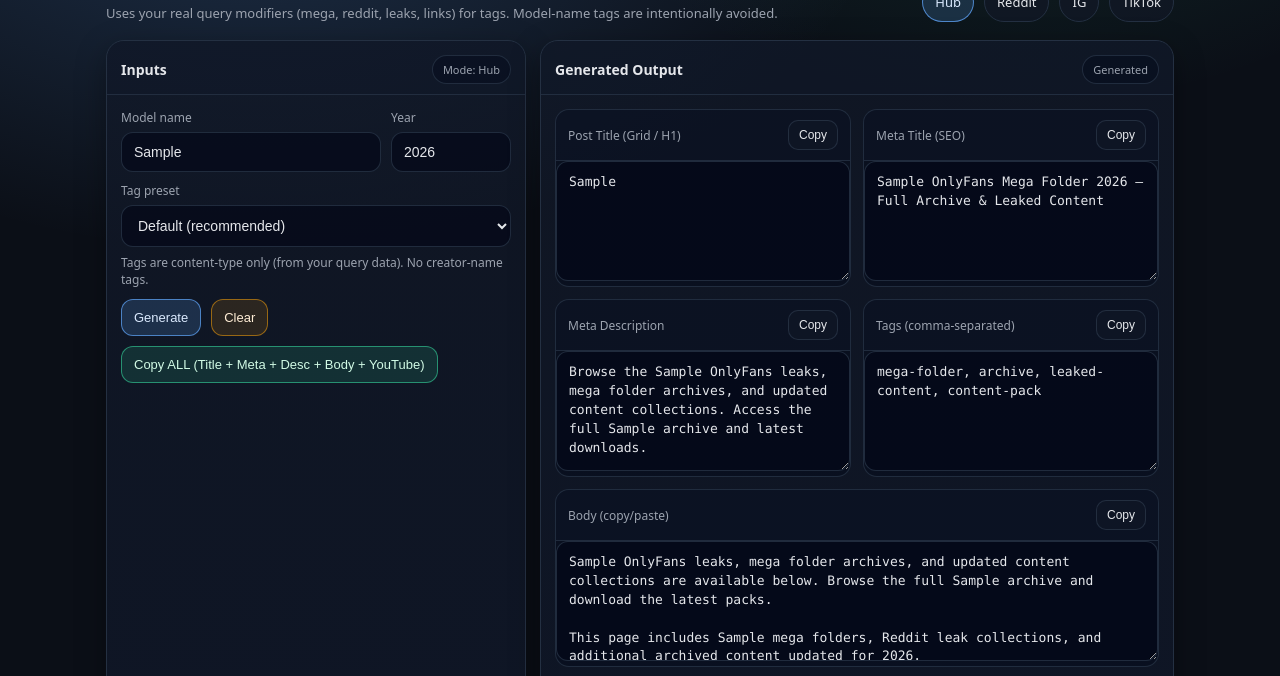
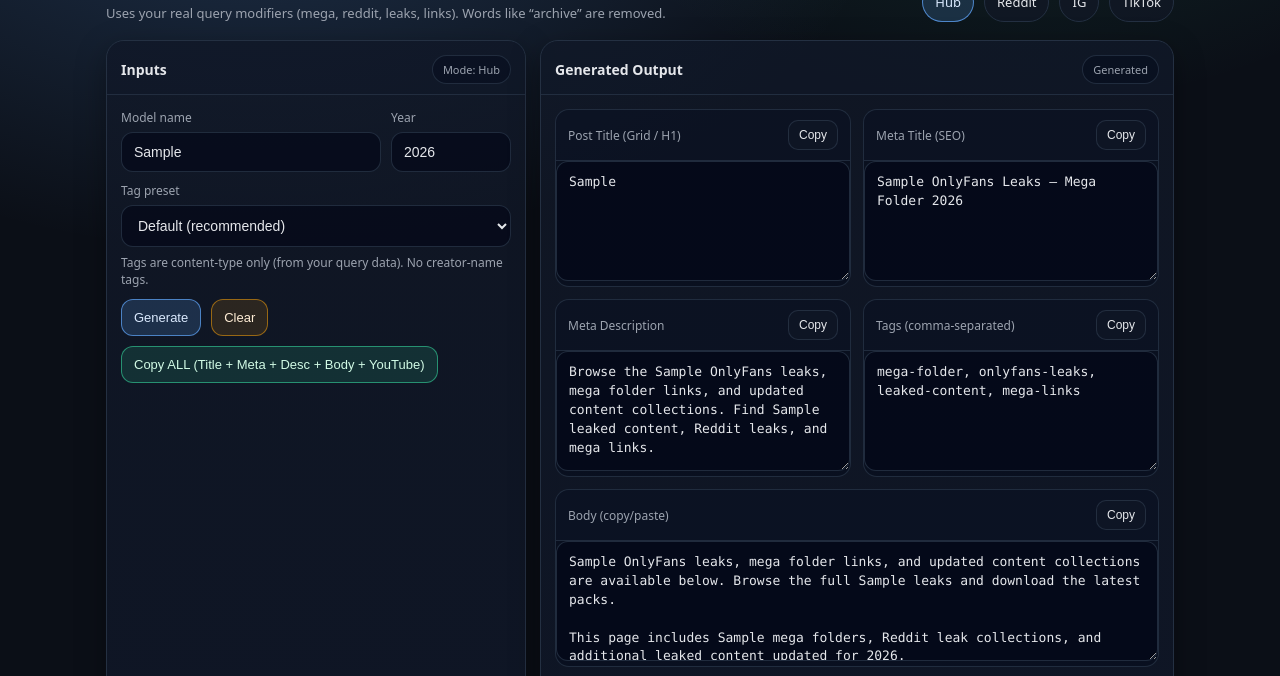
Before and after one commit to estif2127/plug, a plain HTML site: page index.html in a window 1280 px wide. Both pictures are taken after typing "Sample" into the empty fields and a click on the button "Generate". Shown: the part 60-736 px from the top of the page. Drawn offline with Linux system fonts and the light colour scheme.

Commit message:
Update index.html

```diff
--- a/index.html
+++ b/index.html
@@ -178,8 +178,7 @@
       <div>
         <h1>Hub + Sub Post Generator</h1>
         <div class="sub">
-          Uses your real query modifiers (mega, reddit, leaks, links) for tags.
-          Model-name tags are intentionally avoided.
+          Uses your real query modifiers (mega, reddit, leaks, links). Words like “archive” are removed.
         </div>
       </div>
       <div class="tabs" id="tabs">
@@ -293,9 +292,9 @@
               • Main folder link / download button<br><br>
 
               <b>More Model Content</b><br>
-              • Model – Reddit Leak Collection (sub page)<br>
-              • Model – Instagram Archive (sub page)<br>
-              • Model – TikTok Archive (sub page)<br><br>
+              • Model – Reddit Leaks (sub page)<br>
+              • Model – Instagram Leaks (sub page)<br>
+              • Model – TikTok Leaks (sub page)<br><br>
 
               <b>Related Models</b><br>
               • 3 related models (random or same niche)
@@ -326,83 +325,100 @@
     // YouTube embed (separate copy field)
     const YOUTUBE_EMBED = `<iframe width="560" height="315" src="https://www.youtube.com/embed/3hGbw6hm4gw?si=_rZ2rqZ2tWHd1bHT" title="YouTube video player" frameborder="0" allow="accelerometer; autoplay; clipboard-write; encrypted-media; gyroscope; picture-in-picture; web-share" referrerpolicy="strict-origin-when-cross-origin" allowfullscreen></iframe>`;
 
-    // Tags based on your actual query modifiers:
-    // mega / folder / reddit / leak(s) / link(s) / free
+    // Updated tags: removed "archive" and "content-pack" since your query data is driven by:
+    // mega / reddit / leak(s) / link(s) / folder / free
     const TAGS = {
-      HUB_DEFAULT: ["mega-folder", "archive", "leaked-content", "content-pack"],
-      HUB_MINIMAL: ["mega-folder", "archive"],
-      HUB_LINKS:   ["mega-folder", "archive", "mega-links", "folder-links"],
+      HUB_DEFAULT: ["mega-folder", "onlyfans-leaks", "leaked-content", "mega-links"],
+      HUB_MINIMAL: ["mega-folder", "onlyfans-leaks"],
+      HUB_LINKS:   ["mega-folder", "mega-links", "folder-links", "onlyfans-leaks"],
 
-      REDDIT_DEFAULT: ["reddit-leaks", "archive", "leaked-content"],
-      REDDIT_MINIMAL: ["reddit-leaks", "archive"],
-      REDDIT_LINKS:   ["reddit-leaks", "archive", "mega-links"],
+      REDDIT_DEFAULT: ["reddit-leaks", "onlyfans-leaks", "leaked-content"],
+      REDDIT_MINIMAL: ["reddit-leaks", "onlyfans-leaks"],
+      REDDIT_LINKS:   ["reddit-leaks", "mega-links", "onlyfans-leaks"],
 
-      IG_DEFAULT: ["instagram-archive", "archive"],
-      IG_MINIMAL: ["instagram-archive", "archive"],
-      IG_LINKS:   ["instagram-archive", "archive", "folder-links"],
+      // If you don't want IG/TikTok tags at all, you can swap these to ["onlyfans-leaks"] only.
+      IG_DEFAULT: ["instagram", "onlyfans-leaks"],
+      IG_MINIMAL: ["instagram", "onlyfans-leaks"],
+      IG_LINKS:   ["instagram", "folder-links", "onlyfans-leaks"],
 
-      TIKTOK_DEFAULT: ["tiktok-archive", "archive"],
-      TIKTOK_MINIMAL: ["tiktok-archive", "archive"],
-      TIKTOK_LINKS:   ["tiktok-archive", "archive", "folder-links"]
+      TIKTOK_DEFAULT: ["tiktok", "onlyfans-leaks"],
+      TIKTOK_MINIMAL: ["tiktok", "onlyfans-leaks"],
+      TIKTOK_LINKS:   ["tiktok", "folder-links", "onlyfans-leaks"]
     };
 
     const MODES = {
       hub: {
         label: "Hub",
         postTitle: (name) => `${name}`,
-        metaTitle: (name, year) => `${name} OnlyFans Mega Folder ${year} – Full Archive & Leaked Content`,
-        metaDesc: (name) => `Browse the ${name} OnlyFans leaks, mega folder archives, and updated content collections. Access the full ${name} archive and latest downloads.`,
+
+        // SHORT + matches your query data + works with plugin appending site name
+        metaTitle: (name, year) => `${name} OnlyFans Leaks – Mega Folder ${year}`,
+
+        metaDesc: (name) =>
+          `Browse the ${name} OnlyFans leaks, mega folder links, and updated content collections. Find ${name} leaked content, Reddit leaks, and mega links.`,
+
         tags: (preset) => {
           if (preset === "minimal") return TAGS.HUB_MINIMAL;
           if (preset === "links")   return TAGS.HUB_LINKS;
           return TAGS.HUB_DEFAULT;
         },
-        body: (name, year) => `${name} OnlyFans leaks, mega folder archives, and updated content collections are available below. Browse the full ${name} archive and download the latest packs.
 
-This page includes ${name} mega folders, Reddit leak collections, and additional archived content updated for ${year}.`
+        // Removed "archive/archived" wording
+        body: (name, year) => `${name} OnlyFans leaks, mega folder links, and updated content collections are available below. Browse the full ${name} leaks and download the latest packs.
+
+This page includes ${name} mega folders, Reddit leak collections, and additional leaked content updated for ${year}.`
       },
 
       reddit: {
         label: "Reddit",
-        postTitle: (name, year) => `${name} – Reddit Leak Collection ${year}`,
-        metaTitle: (name, year) => `${name} Reddit Leak Collection ${year} – Leaked Content Archive`,
-        metaDesc: (name, year) => `Explore the ${name} Reddit leak collection including archived content and updated packs from ${year}. Visit the full ${name} archive for more.`,
+        postTitle: (name, year) => `${name} – Reddit Leaks ${year}`,
+        metaTitle: (name, year) => `${name} Reddit Leaks – OnlyFans ${year}`,
+        metaDesc: (name, year) =>
+          `Explore ${name} Reddit leaks and leaked content updated for ${year}. Use the hub page for the main mega folder links and latest packs.`,
+
         tags: (preset) => {
           if (preset === "minimal") return TAGS.REDDIT_MINIMAL;
           if (preset === "links")   return TAGS.REDDIT_LINKS;
           return TAGS.REDDIT_DEFAULT;
         },
-        body: (name, year) => `${name} Reddit leak collection (${year}) is listed below, including archived content and shared packs.
 
-Full ${name} Archive → [PASTE HUB URL HERE]`
+        body: (name, year) => `${name} Reddit leaks (${year}) are listed below, including leaked content and shared packs.
+
+Full ${name} Leaks → [PASTE HUB URL HERE]`
       },
 
       ig: {
         label: "IG",
-        postTitle: (name, year) => `${name} – Instagram Archive ${year}`,
-        metaTitle: (name, year) => `${name} Instagram Archive ${year} – Content Collection`,
-        metaDesc: (name, year) => `Browse the ${name} Instagram archive from ${year} including highlights and related content. Visit the full ${name} archive for mega folders and updates.`,
+        postTitle: (name, year) => `${name} – Instagram Leaks ${year}`,
+        metaTitle: (name, year) => `${name} Instagram Leaks – OnlyFans ${year}`,
+        metaDesc: (name, year) =>
+          `Browse ${name} Instagram leaks and related content updated for ${year}. Use the hub page for mega folder links and latest packs.`,
+
         tags: (preset) => {
           if (preset === "links") return TAGS.IG_LINKS;
           return (preset === "minimal") ? TAGS.IG_MINIMAL : TAGS.IG_DEFAULT;
         },
-        body: (name, year) => `${name} Instagram archive (${year}) is available below, including highlights, photos, and related collections.
 
-Full ${name} Archive → [PASTE HUB URL HERE]`
+        body: (name, year) => `${name} Instagram leaks (${year}) are available below, including photos and related collections.
+
+Full ${name} Leaks → [PASTE HUB URL HERE]`
       },
 
       tiktok: {
         label: "TikTok",
-        postTitle: (name, year) => `${name} – TikTok Archive ${year}`,
-        metaTitle: (name, year) => `${name} TikTok Archive ${year} – Clips & Content Collection`,
-        metaDesc: (name, year) => `Explore the ${name} TikTok archive from ${year} including clips and related content. Visit the full ${name} archive for mega folders and updates.`,
+        postTitle: (name, year) => `${name} – TikTok Leaks ${year}`,
+        metaTitle: (name, year) => `${name} TikTok Leaks – OnlyFans ${year}`,
+        metaDesc: (name, year) =>
+          `Explore ${name} TikTok leaks and related content updated for ${year}. Use the hub page for mega folder links and latest packs.`,
+
         tags: (preset) => {
           if (preset === "links") return TAGS.TIKTOK_LINKS;
           return (preset === "minimal") ? TAGS.TIKTOK_MINIMAL : TAGS.TIKTOK_DEFAULT;
         },
-        body: (name, year) => `${name} TikTok archive (${year}) is listed below including clips and related content collections.
 
-Full ${name} Archive → [PASTE HUB URL HERE]`
+        body: (name, year) => `${name} TikTok leaks (${year}) are listed below including clips and related content collections.
+
+Full ${name} Leaks → [PASTE HUB URL HERE]`
       }
     };
 
```
